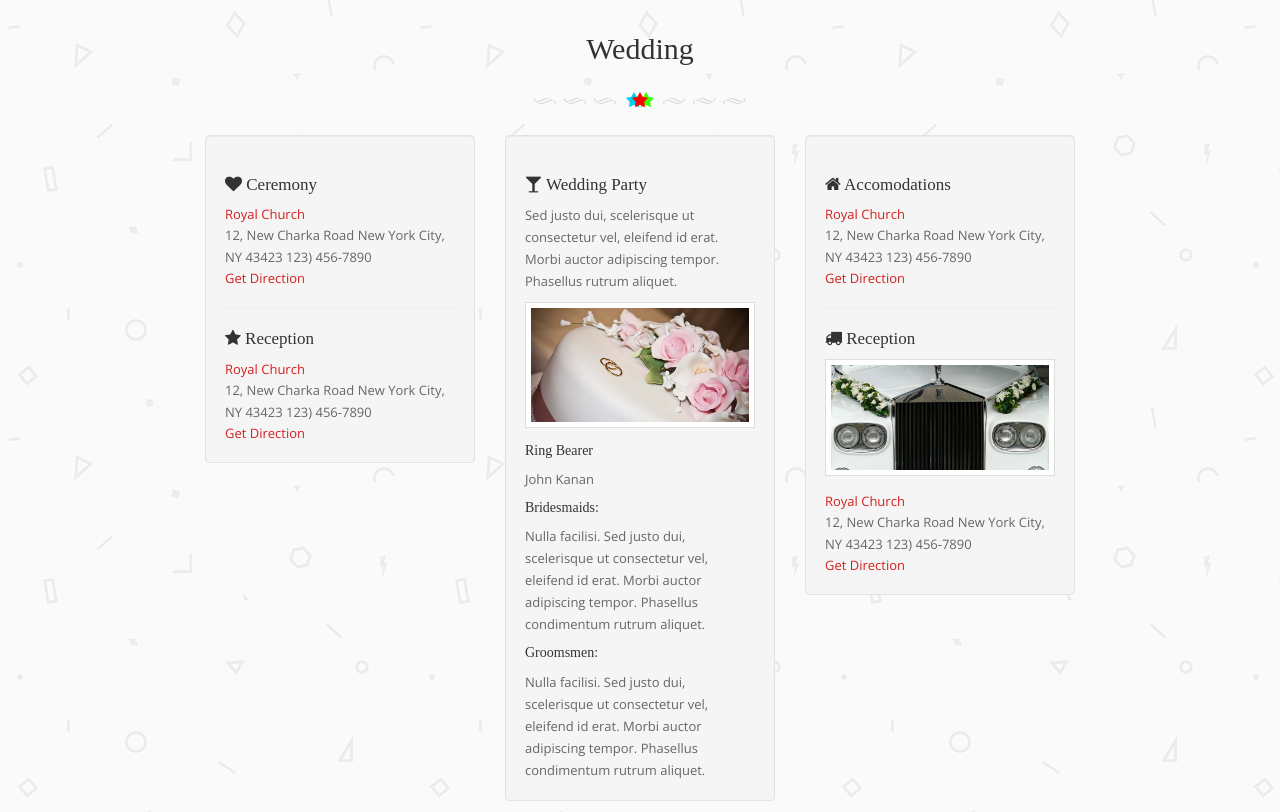
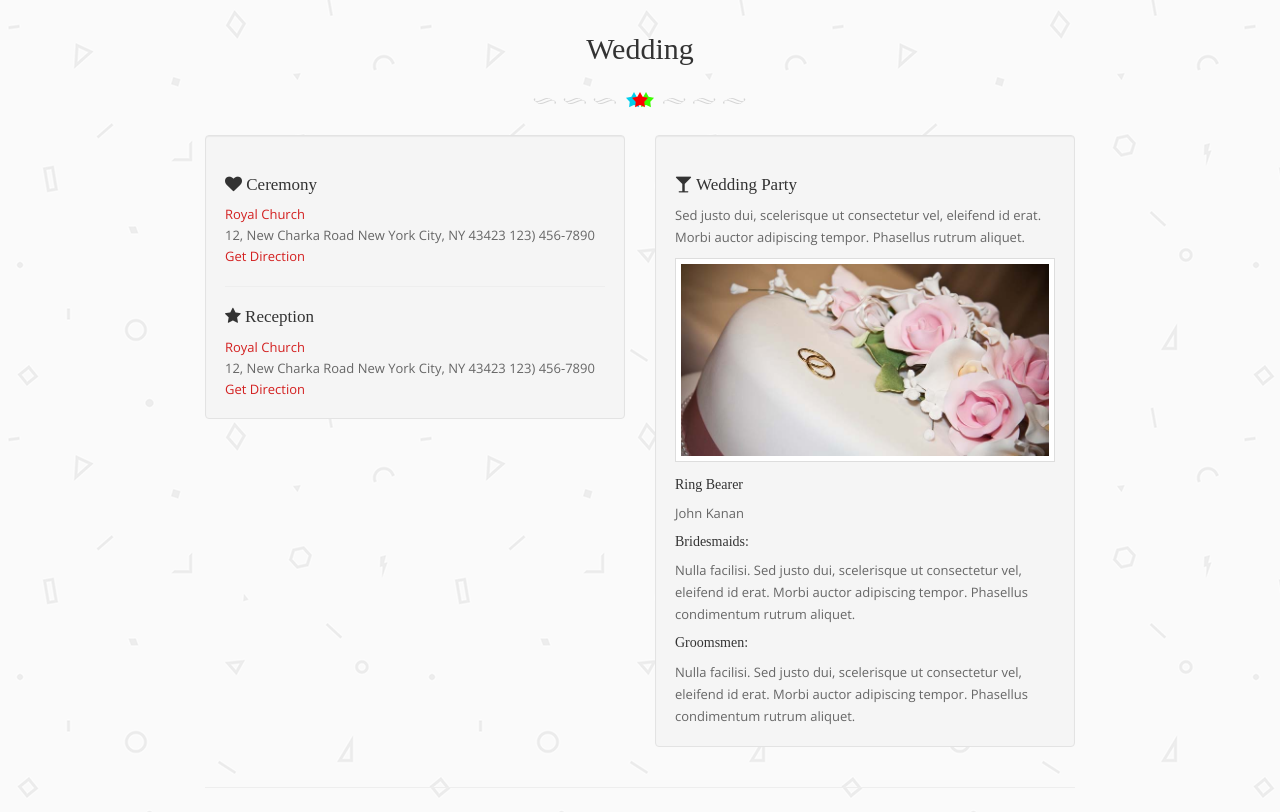
Before and after one commit to arjunasuresh3/arjunnischita, a plain HTML site: page index.html in a window 1280 px wide. Shown: the part 1760-2572 px from the top of the page. Drawn offline with nearby package versions, Linux system fonts and the light colour scheme; a web font is replaced by a local one.

Commit message:
removed section

```diff
--- a/index.html
+++ b/index.html
@@ -107,7 +107,6 @@
 					<div class="col-md-4 col-sm-4">
 						<div class="love">
 							<i class="icon-heart"></i>
-							<h3>29,SEPT 2012</h3>
 						</div>
 					</div>
 					<div class="col-md-4 col-sm-4">
@@ -172,7 +171,7 @@
 						<div class="bor"></div>
 
 				<div class="row">
-					<div class="col-md-4 col-sm-4">
+					<div class="col-md-6 col-sm-6">
 
 						<div class="well">
 							<h3><i class="icon-heart"></i> Ceremony</h3>
@@ -192,7 +191,7 @@
 							<a href="#">Get Direction</a>
 						</div>
 					</div>
-					<div class="col-md-4 col-sm-4">
+					<div class="col-md-6 col-sm-6">
 						<div class="well">
 							 <h3><i class="icon-glass"></i> Wedding Party</h3>
 							<p>Sed justo dui, scelerisque ut consectetur vel, eleifend id erat. Morbi auctor adipiscing tempor. Phasellus rutrum aliquet.</p>
@@ -203,26 +202,6 @@
 							<p>Nulla facilisi. Sed justo dui, scelerisque ut consectetur vel, eleifend id erat. Morbi auctor adipiscing tempor. Phasellus condimentum rutrum aliquet.</p>
 							<h5>Groomsmen:</h5>
 							<p>Nulla facilisi. Sed justo dui, scelerisque ut consectetur vel, eleifend id erat. Morbi auctor adipiscing tempor. Phasellus condimentum rutrum aliquet.</p>
-						</div>
-					</div>
-					<div class="col-md-4 col-sm-4">
-						<div class="well">
-							<h3><i class="icon-home"></i> Accomodations</h3>
-							<a href="#">Royal Church</a>
-							<p>12, New Charka Road
-								New York City, NY 43423
-								123) 456-7890
-							</p>
-							<a href="#">Get Direction</a>
-							<hr>
-							 <h3><i class="icon-truck"></i> Reception</h3>
-							 <img src="img/car.jpg" alt="" class="img-responsive"/>
-							<a href="#">Royal Church</a>
-							<p>12, New Charka Road
-								New York City, NY 43423
-								123) 456-7890
-							</p>
-							<a href="#">Get Direction</a>
 						</div>
 					</div>
 				</div>
```
